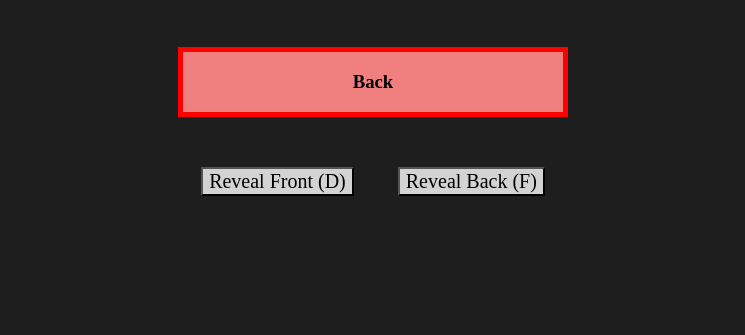
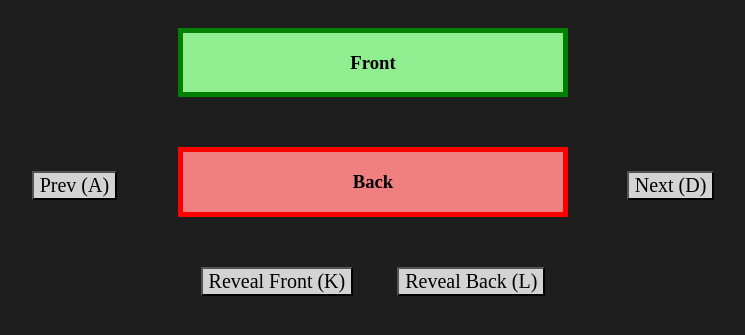
Before and after one commit to Buzzy21/flashcard-lite, a plain HTML site: page web/index.html in a window 1280 px wide. Shown: the part 219-554 px from the top of the page, without its empty margins (267-1012 px from the left). Drawn offline with Linux system fonts and the light colour scheme; a web font is replaced by a local one.

Commit message:
added next and prev buttons (still no functionality)

```diff
--- a/web/index.html
+++ b/web/index.html
@@ -17,9 +17,14 @@
     <div class="back">
         <h3>Back</h3>
     </div>
-    <div class="button">
-        <button>Reveal Front (D)</button>
-         <button>Reveal Back (F)</button>
+    <div class="revealButton">
+        <button>Reveal Front (K)</button>
+         <button>Reveal Back (L)</button>
+    </div>
+
+    <div class="travelButton">
+        <button id="prev">Prev (A)</button>
+        <button id="next">Next (D)</button>
     </div>
 </body>
 </html>
--- a/web/style.css
+++ b/web/style.css
@@ -6,7 +6,7 @@ body {
     border: solid 5px white;
     width: 50%;
     margin:auto;
-    margin-top:50px;
+    margin-top:150px;
     text-align:center;
     font-family: "Host Grotesk", serif;
     background-color: lightblue;
@@ -32,7 +32,7 @@ body {
     background-color: lightcoral;
 }
 
-.button {
+.revealButton {
     text-align:center;
     margin-top: 50px;
 }
@@ -45,6 +45,16 @@ button {
     margin-left: 20px;
 }
 
-button:hover {
-    transform: scale(1.1);
+.travelButton {
+    position: relative;
+    top: -125px;
+    text-align:center;
 }
+
+#prev {
+    margin-right:20%;
+}
+
+#next {
+    margin-left:20%;
+}
```
